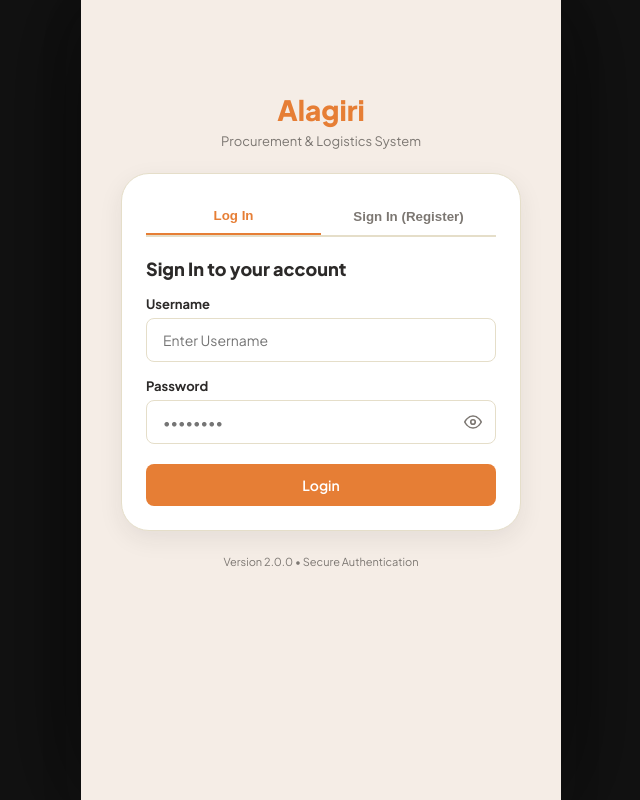
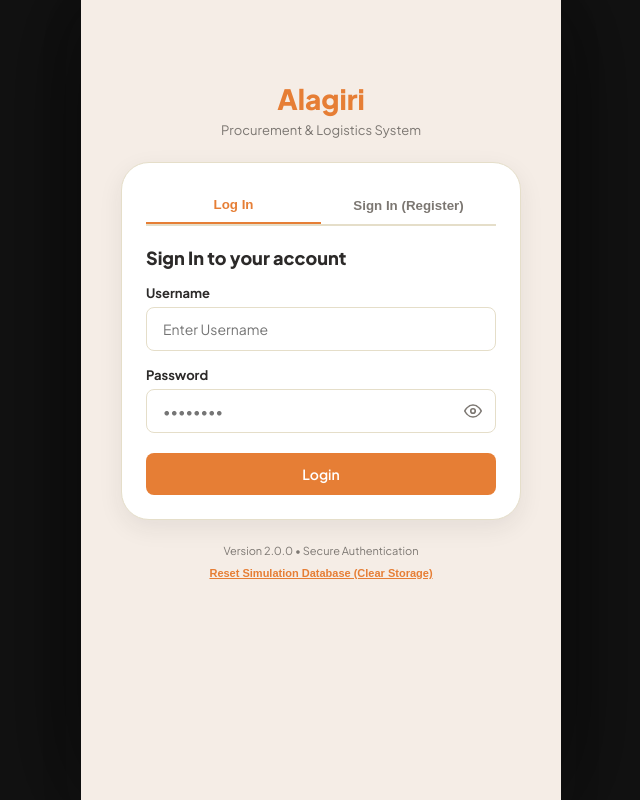
Before and after one commit to ramya25-star/Mill_project, a React (Vite) app: page / in a window 1280 px wide. Shown: the whole page, without its empty margins (319-959 px from the left). Built offline with nearby package versions, Linux system fonts and the light colour scheme.

Commit message:
feat: Add Reset Simulation Database helper link to login view

```diff
--- a/src/components/Views.jsx
+++ b/src/components/Views.jsx
@@ -1784,7 +1784,10 @@ export function LoginView({ onLogin }) {
         )}
       </div>
       <div style={{ textAlign: 'center', marginTop: '24px', fontSize: '11px', color: 'var(--text-muted)' }}>
-        Version 2.0.0 • Secure Authentication
+        <div>Version 2.0.0 • Secure Authentication</div>
+        <button type="button" onClick={() => { localStorage.clear(); location.reload(); }} style={{ marginTop: '10px', background: 'none', border: 'none', color: 'var(--primary-orange)', textDecoration: 'underline', cursor: 'pointer', fontSize: '11px', fontWeight: 'bold' }}>
+          Reset Simulation Database (Clear Storage)
+        </button>
       </div>
     </div>
   );
```
